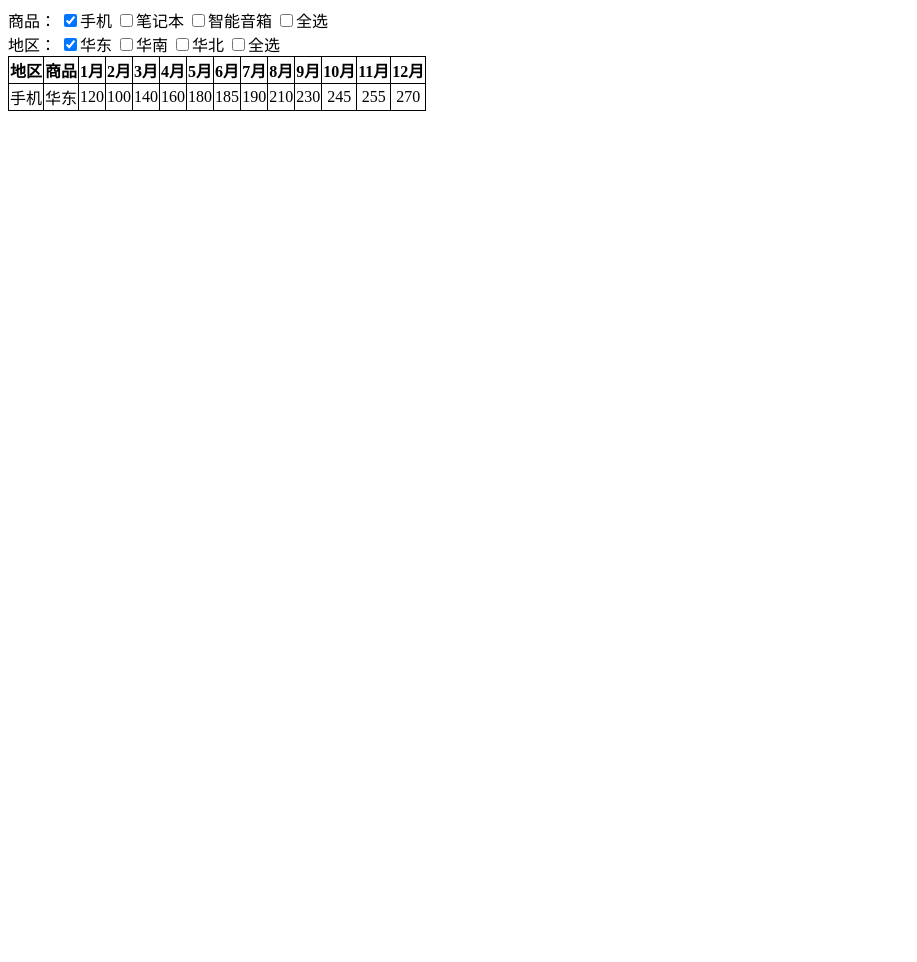
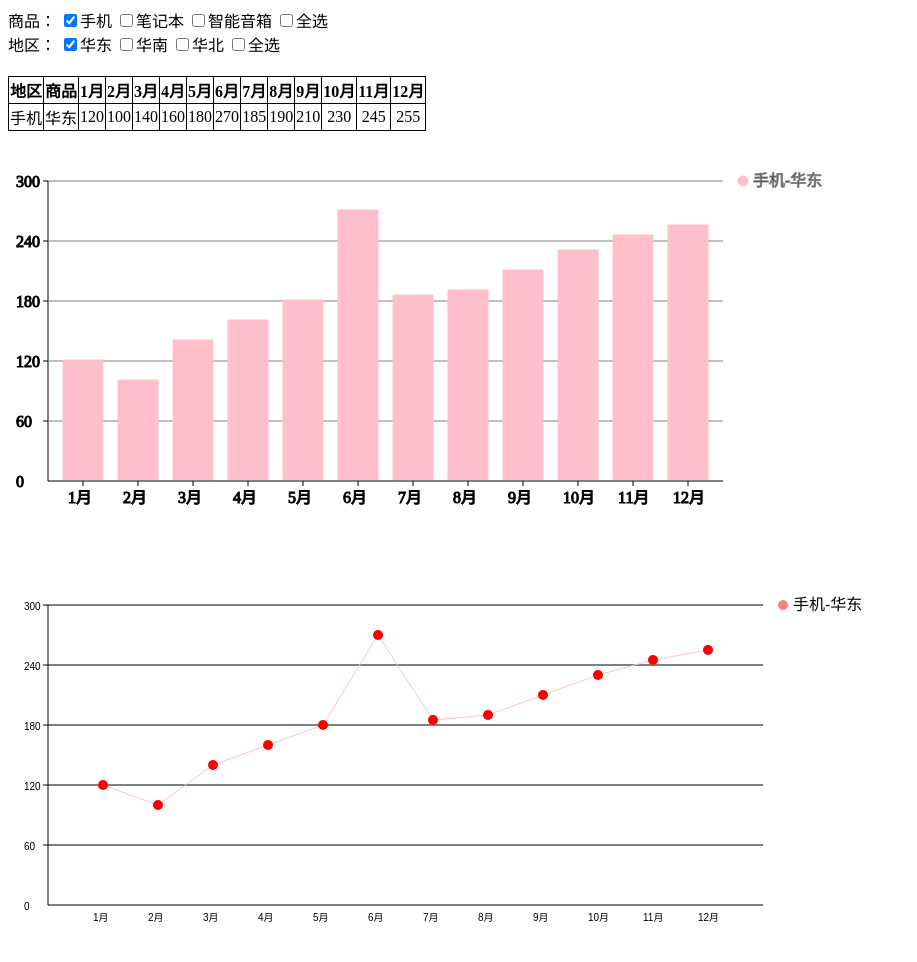
Before and after one commit to Calf1234/IFE2018, a plain HTML site: page day31-33/index.html in a window 1280 px wide. Shown: the whole page, without its empty margins (0-917 px from the left). Before the commit the page ends 800 px from the top, so only its background shows below. Drawn offline with Linux system fonts and the light colour scheme.

Commit message:
柱形图、折线图

```diff
--- a/day31-33/index.html
+++ b/day31-33/index.html
@@ -10,6 +10,7 @@
     <style>
         table {
             border-collapse: collapse;
+            margin: 20px 0px;
         }
 
         table,
@@ -44,9 +45,20 @@
     <div id="table-wrapper">
     </div>
 
+    <div id="svg-wrapper">
+
+    </div>
+
+    <div id="canvas-wrapper">
+        <canvas width="1000" height="400"></canvas>
+    </div>
+
+
     <script src="js/ife31data.js"></script>
     <script src="js/table.js"></script>
     <script src="js/checkbox.js"></script>
+    <script src="js/bar.js"></script>
+    <script src="js/line.js"></script>
 
     <script src="js/app.js"></script>
 </body>
--- a/day31-33/js/app.js
+++ b/day31-33/js/app.js
@@ -9,9 +9,20 @@ function init() {
 
     var regKeyValue = getCheckedData(regions);
     var proKeyValue = getCheckedData(products);
+    var data = getFilterData(proKeyValue, regKeyValue);
 
-    var table = createTable(getFilterData(proKeyValue, regKeyValue), proKeyValue.length, regKeyValue.length);
+    // 表格
+    var table = createTable(data, proKeyValue.length, regKeyValue.length);
     tableContainer.appendChild(table);
+
+    // 柱状图
+    var container = document.getElementById("svg-wrapper");
+    var barChart = drawBarChart(data);
+    container.appendChild(barChart);
+
+    // 折线图
+    drawLineChart(data);
+
 }
 
 init();
--- /dev/null
+++ b/day31-33/js/bar.js
@@ -0,0 +1,242 @@
+// 只考虑有一组数据的情况
+
+// 绘制一个柱状图
+function drawBarChart(data) {
+    var sales = getSalesFromData(data);
+    // console.log(sales);
+    // console.log("3,");
+    var maxValue = getMaxValue(sales);
+    var dataLength = sales.length;
+    var index = 0;
+
+    // 参数设置
+    // 柱间距和柱宽度
+    var barGroupWidth = 40;
+    var barSpacing = 15;
+    var barWidth = barGroupWidth;
+    // var barWidth = barGroupWidth / sales.length;
+    // 横坐标和纵坐标长度
+    var hLength = (barGroupWidth + barSpacing) * dataLength + barSpacing;
+    var vLength = Math.ceil(maxValue / 100) * 100;
+    // 横轴和纵轴刻度间距
+    var xfirstScalePos = barSpacing + barGroupWidth / 2;
+    var hScaleSpacing = barGroupWidth + barSpacing;
+    var vScaleNum = 5;
+    var vScaleSpacing = vLength / vScaleNum;
+    var scaleLength = 5;
+    // 高度的缩放比例
+    var radtio = 300 / vLength;
+    // 绘图区域的高度和宽度
+    var barChartWidth = 1000;
+    var barChartHeight = 400;
+    // 横坐标和纵坐标轴颜色
+    var axisColor = "black";
+    var hSectionLineColor = "gray";
+    // 柱子的颜色
+    var barColor = "black";
+
+
+    var nameSpace = "http://www.w3.org/2000/svg";
+    var barChart = document.createElementNS(nameSpace, "svg");
+    barChart.setAttribute("width", barChartWidth);
+    barChart.setAttribute("height", barChartHeight);
+    barChart.setAttribute("version", "1.1");
+
+    // 坐标原点
+    var zeroPoint = "M 40 " + (vLength * radtio + 30);
+    // x轴
+    var xAxis = document.createElementNS(nameSpace, "path");
+    var xAxisPath = zeroPoint + " h " + hLength;
+    xAxis.setAttribute("d", xAxisPath);
+    xAxis.setAttribute("stroke", axisColor);
+    barChart.appendChild(xAxis);
+    // y轴
+    var yAxis = document.createElementNS(nameSpace, "path");
+    var yAxisPath = zeroPoint + " v " + (-vLength * radtio);
+    yAxis.setAttribute("d", yAxisPath);
+    yAxis.setAttribute("stroke", axisColor);
+    barChart.appendChild(yAxis);
+    // x轴刻度
+    var xAxisScale = document.createElementNS(nameSpace, "path");
+    var xScales = " m " + xfirstScalePos + " 0" + " v " + scaleLength + " m 0 " + (-scaleLength);
+    for (index = 1; index < dataLength; index++) {
+        xScales = xScales + " m " + hScaleSpacing + " 0" + " v " + scaleLength + " m 0 " + (-scaleLength);
+    }
+    var xAxisScalePath = zeroPoint + xScales;
+    xAxisScale.setAttribute("d", xAxisScalePath);
+    xAxisScale.setAttribute("stroke", axisColor);
+    barChart.appendChild(xAxisScale);
+    // x轴坐标
+    var xText = document.createElementNS(nameSpace, "text");
+    xText.setAttribute("x", xfirstScalePos + 25);
+    xText.setAttribute("y", vLength * radtio + 52);
+    xText.textContent = "1月";
+    xText.setAttribute("stroke", axisColor);
+    barChart.appendChild(xText);
+    for (var i = 1; i < 12; i++) {
+        var xText = document.createElementNS(nameSpace, "text");
+        xText.setAttribute("x", xfirstScalePos + 25 + i * hScaleSpacing);
+        xText.setAttribute("y", vLength * radtio + 52);
+        xText.textContent = (i + 1) + "月";
+        xText.setAttribute("stroke", axisColor);
+        barChart.appendChild(xText);
+    }
+    // y轴刻度
+    var yAxisScale = document.createElementNS(nameSpace, "path");
+    var yScales = "";
+    for (var i = 0; i < vScaleNum; i++) {
+        yScales = yScales + " m 0 " + (-vScaleSpacing * radtio) + " h " + -scaleLength + " m " + scaleLength + " 0";
+    }
+    var yAxisScalePath = zeroPoint + yScales;
+    yAxisScale.setAttribute("d", yAxisScalePath);
+    yAxisScale.setAttribute("stroke", axisColor);
+    barChart.appendChild(yAxisScale);
+    // y轴坐标
+    for (var i = 0; i < vScaleNum + 1; i++) {
+        var yText = document.createElementNS(nameSpace, "text");
+        yText.setAttribute("x", 8);
+        yText.setAttribute("y", vLength * radtio + 36 - i * vScaleSpacing * radtio);
+        yText.textContent = i * vScaleSpacing;
+        yText.setAttribute("stroke", axisColor);
+        barChart.appendChild(yText);
+    }
+    // 水平分区线
+    var hSectionLine = document.createElementNS(nameSpace, "path");
+    var hSectionLinePath = "";
+    for (var i = 0; i < vScaleNum; i++) {
+        hSectionLinePath = hSectionLinePath + " m 0" + (-vScaleSpacing * radtio) + " h " + hLength + " m " + (-hLength) + " 0";
+    }
+    var hSectionLinesPath = zeroPoint + hSectionLinePath;
+    hSectionLine.setAttribute("d", hSectionLinesPath);
+    hSectionLine.setAttribute("stroke", hSectionLineColor);
+    barChart.appendChild(hSectionLine);
+
+    // 绘制分组柱子
+    for (var i = 0; i < 1; i++) {
+        // 设置不同商品和地区柱子的颜色
+        barColor = setColor(data);
+        // 绘制图例
+        var graphLegend = document.createElementNS(nameSpace, "circle");
+        graphLegend.setAttribute("cx", hLength + 40 + 20);
+        graphLegend.setAttribute("cy", 30 + i * 25);
+        graphLegend.setAttribute("r", 5);
+        graphLegend.setAttribute("fill", barColor);
+        graphLegend.setAttribute("stroke", barColor);
+        barChart.appendChild(graphLegend);
+        var graphLegendText = document.createElementNS(nameSpace, "text");
+        graphLegendText.setAttribute("x", hLength + 40 + 30);
+        graphLegendText.setAttribute("y", 35 + i * 25);
+        graphLegendText.textContent = data[0].product + "-" + data[0].region;
+        graphLegendText.setAttribute("stroke", "gray");
+        barChart.appendChild(graphLegendText);
+        // 绘制长柱
+        var bar = document.createElementNS(nameSpace, "path");
+        var barPath = "";
+        console.log("4,");
+        console.log(sales);
+        for (var j = 1; j < 12; j++) {
+            barPath = barPath + " m " + (barGroupWidth - barWidth + barSpacing) + " 0" + " v " + (-sales[j] * radtio) + " h " + barWidth + " v " + (sales[j] * radtio);
+        }
+        var barsPath = zeroPoint + " m 0 -1" + " m " + (barSpacing + i * barWidth) + " 0" + " v " + (-sales[0] * radtio) + " h " + barWidth + " v " + (sales[0] * radtio) + barPath;
+        bar.setAttribute("d", barsPath);
+        bar.setAttribute("fill", barColor);
+        bar.setAttribute("stroke", barColor);
+        barChart.appendChild(bar);
+    }
+    return barChart;
+}
+
+
+function getSalesFromData(data) {
+    var arr = [];
+
+    if (data === "") {
+        console.log("data is null. we can not get sales from data.");
+        return arr;
+    }
+
+    data[0].sale.forEach(member => {
+        arr.push(member);
+    });
+
+    // console.log(data);
+    // console.log(data.sale);
+    // console.log("1,");
+    // console.log(arr);
+    // console.log("2,");
+
+    return arr;
+}
+
+function getMaxValue(arr) {
+    // 深拷贝
+    var tmp = arr.concat();
+
+    if (arr === "") {
+        console.log("arr is null. we can not get max value.");
+        return;
+    }
+
+    // sort排序影响自身，即arr数组
+    // =：是属于浅拷贝，
+    // tmp = arr.sort(function compare(a, b) {
+    //     return (b - a);
+    // });
+
+    tmp.sort(function compare(a, b) {
+        return (b - a);
+    });
+
+    return tmp[0];
+}
+
+
+// 设置数据点颜色
+function setColor(data) {
+    var barColor;
+    var pSearchStr, rSearchStr;
+
+    barColorArr = [{ name: "p1r1_barColor", value: "#ffc0cb" },
+    { name: "p1r2_barColor", value: "#ff7d93" },
+    { name: "p1r3_barColor", value: "#ff4161" },
+    { name: "p2r1_barColor", value: "#c1fff6" },
+    { name: "p2r2_barColor", value: "#7dffec" },
+    { name: "p2r3_barColor", value: "#41ffe4" },
+    { name: "p3r1_barColor", value: "#f2ffc1" },
+    { name: "p3r2_barColor", value: "#e3ff7d" },
+    { name: "p3r3_barColor", value: "#d6ff41" }]
+
+    switch (data[0].product) {
+        case "手机":
+            pSearchStr = "p1";
+            break;
+        case "笔记本":
+            pSearchStr = "p2";
+            break;
+        case "智能音箱":
+            pSearchStr = "p3";
+            break;
+        default:
+            break;
+    }
+    switch (data[0].region) {
+        case "华东":
+            rSearchStr = "r1";
+            break;
+        case "华北":
+            rSearchStr = "r2";
+            break;
+        case "华南":
+            rSearchStr = "r3";
+            break;
+        default:
+            break;
+    }
+    for (var j = 0; j < barColorArr.length; j++) {
+        const barColorObj = barColorArr[j];
+        if (barColorObj.name.indexOf(pSearchStr) != -1 && barColorObj.name.indexOf(rSearchStr) != -1) {
+            barColor = barColorObj.value;
+        }
+    }
+    return barColor;
+}
--- a/day31-33/js/checkbox.js
+++ b/day31-33/js/checkbox.js
@@ -68,7 +68,6 @@ function getCheckedData(inputs) {
         }
     });
 
-    // console.log("key value: " + regData);
     return regData;
 }
 
--- a/day31-33/js/ife31data.js
+++ b/day31-33/js/ife31data.js
@@ -1,7 +1,7 @@
 let sourceData = [{
     product: "手机",
     region: "华东",
-    sale: [120, 100, 140, 160, 180, 185, 190, 210, 230, 245, 255, 270]
+    sale: [120, 100, 140, 160, 180, 270, 185, 190, 210, 230, 245, 255]
 }, {
     product: "手机",
     region: "华北",
--- /dev/null
+++ b/day31-33/js/line.js
@@ -0,0 +1,140 @@
+function drawLineChart(data) {
+    var canvas = document.querySelector("canvas");
+
+    var sales = getSalesFromData(data);
+    var maxValue = getMaxValue(sales);
+    var dataLength = sales.length;
+    var index = 0;
+
+    // 两个数据点之间的横向间隔距离
+    var groupWidth = 55;
+
+    // 折线图绘制区域的高度，宽度，轴的高度，宽度
+    var lineChartWidth = 1000;
+    var lineChartHeight = 400;
+    var hLength = groupWidth * dataLength + groupWidth;
+    var vLength = Math.ceil(maxValue / 100) * 100;
+
+    // 数据点的直径，颜色，线的颜色，宽度
+    var piontRadius = 5;
+    var pointColor = "red";
+    var lineColor = "pink";
+    var lineWidth = 2;
+
+    // 高度的缩放比例
+    var radtio = 300 / vLength;
+
+
+    if (canvas.getContext) {
+        var ctx = canvas.getContext("2d");
+        ctx.beginPath();
+
+        // 绘制横轴及纵轴
+        ctx.moveTo(40, Number(50 + vLength * radtio));
+        // ctx.lineWidth = lineWidth;
+        // ctx.fillStyle = lineColor;
+        ctx.lineTo(Number(40 + hLength), Number(50 + vLength * radtio));
+
+        ctx.moveTo(40, Number(50 + vLength * radtio));
+        ctx.lineTo(40, 50);
+
+        for (index = 1; index <= 5; index++) {
+            ctx.moveTo(40 - 5, Number(50 + 60 * (5 - index)));
+            ctx.lineTo(Number(40 + hLength), Number(50 + 60 * (5 - index)));
+        }
+
+        for (index = 0; index <= 5; index++) {
+            ctx.fillText(Number(60 * index).toString(), 16, Number(50 + 60 * (5 - index) + 5));
+        }
+
+        for (index = 1; index <= 12; index++) {
+            ctx.fillText(index + "月", (groupWidth * index + 40 - 10), (50 + 300 + 16));
+        }
+
+        ctx.stroke();
+        ctx.closePath();
+
+
+        ctx.beginPath();
+        ctx.strokeStyle = lineColor;
+        ctx.moveTo(40 + groupWidth, Number(50 + 300 - (sales[0] * radtio)));
+        for (index = 1; index < sales.length; index++) {
+            ctx.lineTo(40 + groupWidth * (index + 1), Number(50 + 300 - (sales[index] * radtio)));
+        }
+        ctx.stroke();
+        ctx.closePath();
+
+        // 数据圆点
+        for (index = 0; index < sales.length; index++) {
+            ctx.beginPath();
+            ctx.fillStyle = pointColor;
+            ctx.arc(40 + groupWidth * (index + 1), Number(50 + 300 - (sales[index] * radtio)), 5, 0, Math.PI * 2);
+
+            ctx.closePath();
+            ctx.fill();
+        }
+
+        ctx.beginPath();
+        ctx.fillStyle = pointColor;
+        ctx.globalAlpha = 0.5;
+        ctx.arc(40 + groupWidth * dataLength + groupWidth + 20, 50, 5, 0, Math.PI * 2);
+        ctx.closePath();
+        ctx.fill();
+        ctx.globalAlpha = 1;
+
+        ctx.beginPath();
+        ctx.fillStyle = "black";
+        ctx.font = "16px Arial";
+        ctx.fillText("手机-华东", 40 + groupWidth * dataLength + groupWidth + 30, 50 + 5);
+        ctx.closePath();
+
+    } else {
+        console.log("the browser does not support canvas");
+    }
+}
+
+
+
+
+function getSalesFromData(data) {
+    var arr = [];
+
+    if (data === "") {
+        console.log("data is null. we can not get sales from data.");
+        return arr;
+    }
+
+    data[0].sale.forEach(member => {
+        arr.push(member);
+    });
+
+    // console.log(data);
+    // console.log(data.sale);
+    // console.log("1,");
+    // console.log(arr);
+    // console.log("2,");
+
+    return arr;
+}
+
+function getMaxValue(arr) {
+    // 深拷贝
+    var tmp = arr.concat();
+
+    if (arr === "") {
+        console.log("arr is null. we can not get max value.");
+        return;
+    }
+
+    // sort排序影响自身，即arr数组
+    // =：是属于浅拷贝，
+    // tmp = arr.sort(function compare(a, b) {
+    //     return (b - a);
+    // });
+
+    tmp.sort(function compare(a, b) {
+        return (b - a);
+    });
+
+    return tmp[0];
+}
--- a/day31-33/js/table.js
+++ b/day31-33/js/table.js
@@ -27,9 +27,6 @@ function createTable(data, proRegDataLength, regRegDataLength) {
         col.setAttribute("rowspan", proRegDataLength);
         col.appendChild(content);
         row.appendChild(col);
-
-        // console.log("get data: ");
-        // console.log(data);
 
         data.forEach(item => {
             col = document.createElement("td");
```
Also changed, not shown: day34-36/canvas.html (added, +62 -0 lines), day34-36/svg.html (added, +27 -0 lines), day34-36/test.svg (added), 1 other file.
